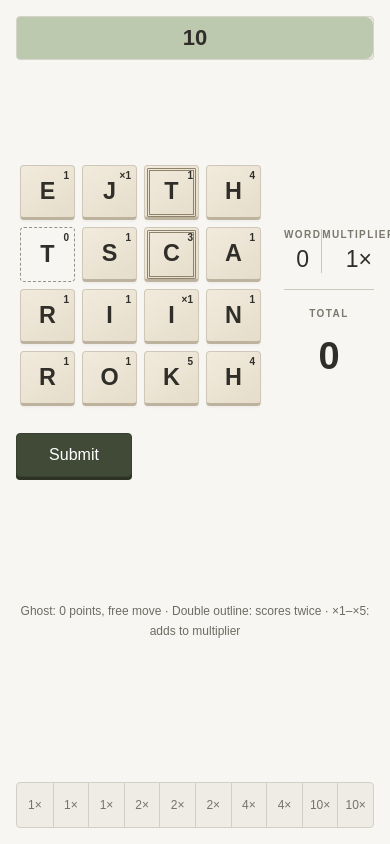
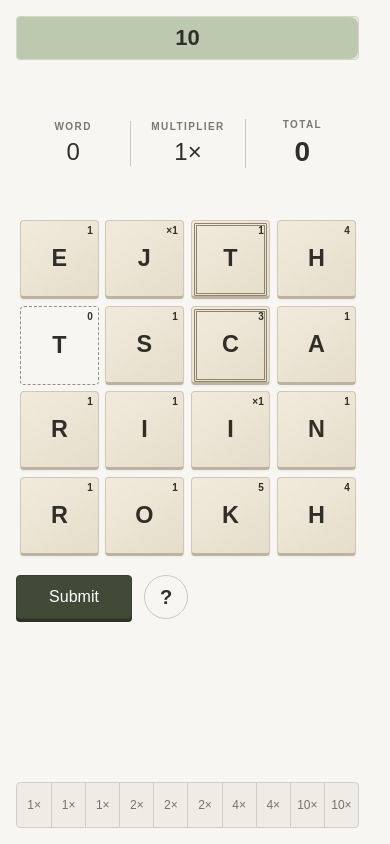
Before and after one commit to Samarinara/papyrus, a SvelteKit app: page / in a window 390 px wide. Built offline with nearby package versions, Linux system fonts and the light colour scheme.

Commit message:
Improve mobile game UI with help dialog and word validity feedback

```diff
--- a/src/routes/+page.svelte
+++ b/src/routes/+page.svelte
@@ -32,6 +32,8 @@
 	let invalidTile = $state<number | null>(null);
 	let scoring = $state(false);
 	let grid = $state<HTMLDivElement>();
+	let helpDialog = $state<HTMLDialogElement>();
+	let helpOpen = $state(false);
 	let tileVersions = $state(Array<number>(16).fill(0));
 	let dealOrder = $state(Array.from({ length: 16 }, (_, index) => index));
 	let award = $state<{ id: number; points: number; base: number; multiplier: number } | null>(null);
@@ -59,6 +61,15 @@
 	const multiplier = $derived(scoring ? countedMultiplier : multiplierFor(path.length));
 	const freeWord = $derived(path.length > 0 && moveCostFor(board, path) === 0);
 	const word = $derived(wordFor(board, path));
+	const validWord = $derived(ready && word.length >= 2 && dictionary.has(word.toLowerCase()));
+	const wordStatus = $derived(
+		!ready || !word ? '' : validWord ? 'Valid Word' : 'Not In Dictionary'
+	);
+
+	function openHelp() {
+		helpDialog?.showModal();
+		helpOpen = true;
+	}
 	const connections = $derived(path.slice(1).map((to, index) => ({ from: path[index], to })));
 
 	function pulseBar(type: 'moves' | 'track') {
@@ -253,7 +264,16 @@
 	}
 
 	function keydown(event: KeyboardEvent) {
-		if (moves === 0 || !ready || scoring || event.altKey || event.ctrlKey || event.metaKey) return;
+		if (
+			helpOpen ||
+			moves === 0 ||
+			!ready ||
+			scoring ||
+			event.altKey ||
+			event.ctrlKey ||
+			event.metaKey
+		)
+			return;
 		if (
 			event.target instanceof HTMLButtonElement &&
 			!event.target.hasAttribute('data-tile') &&
@@ -347,6 +367,11 @@
 
 		<div class="play-area">
 			<div class="board-column">
+				<div class="word-status" aria-live="polite" aria-atomic="true">
+					{#key wordStatus}
+						<span class:valid={validWord}>{wordStatus}</span>
+					{/key}
+				</div>
 				<div
 					class="grid"
 					bind:this={grid}
@@ -419,6 +444,7 @@
 						{/each}
 					</svg>
 				</div>
+				<div class="board-actions">
 					<button
 						class="submit"
 						class:primed={path.length >= 2}
@@ -426,6 +452,13 @@
 						disabled={!ready || scoring}
 						>{scoring ? 'Counting…' : ready ? 'Submit' : 'Loading…'}</button
 					>
+					<button
+						class="help-button"
+						aria-label="How to play"
+						aria-haspopup="dialog"
+						onclick={openHelp}>?</button
+					>
+				</div>
 				<p class="free-word">{freeWord ? 'Ghost word · no move used' : ''}</p>
 			</div>
 
@@ -453,9 +486,11 @@
 						>
 					</div>
 				</div>
+				<div class="total-stat">
 					<div class="total-label" aria-hidden="true">Total</div>
 					<div class="total" aria-label={`Game total: ${total}`} data-testid="total">
 						<AnimatedNumber value={total} label={`Game total: ${total}`} strong />
+					</div>
 				</div>
 				{#if award}
 					{#key award.id}
@@ -468,9 +503,6 @@
 			</div>
 		</div>
 
-		<p class="tile-guide">
-			Ghost: 0 points, free move · Double outline: scores twice · ×1–×5: adds to multiplier
-		</p>
 		<div class="feedback" role="status">
 			{#key rejectionCount}<p class:rejected={message !== ''}>{message}</p>{/key}
 		</div>
@@ -512,3 +544,41 @@
 		</div>
 	{/if}
 </main>
+
+<dialog
+	class="help-dialog"
+	bind:this={helpDialog}
+	onclose={() => (helpOpen = false)}
+	aria-labelledby="help-title"
+>
+	<div class="help-heading">
+		<h1 id="help-title">How to play</h1>
+		<button class="help-close" aria-label="Close help" onclick={() => helpDialog?.close()}>×</button
+		>
+	</div>
+	<p>Make words, earn points, and beat your high score in ten moves.</p>
+	<h2>Connect letters</h2>
+	<p>
+		Tap or drag through neighboring tiles, including diagonals, to spell a word of at least two
+		letters. Tap a selected tile to remove it and the letters after it, then press Submit when
+		you’re ready. Each word can only be played once.
+	</p>
+	<h2>Build your score</h2>
+	<p>
+		Letter points are added together and multiplied by your word bonus: 2× for 4–6 letters, 4× for
+		7–8, and 10× for 9 or more. Used tiles are replaced after each accepted word.
+	</p>
+	<ul>
+		<li>
+			<strong>Ghost (dashed outline):</strong> scores no points and makes the entire word cost no move.
+		</li>
+		<li><strong>Double outline:</strong> counts that letter’s points twice.</li>
+		<li>
+			<strong>×1–×5 tiles:</strong> add to your word multiplier instead of scoring letter points.
+		</li>
+	</ul>
+	<p class="help-keyboard">
+		Keyboard: arrow keys move between tiles, Space selects, and Enter submits. Escape closes this
+		guide.
+	</p>
+</dialog>
--- a/src/routes/layout.css
+++ b/src/routes/layout.css
@@ -653,10 +653,156 @@ button:focus-visible {
 	font-size: 12px;
 	color: #52683d;
 }
-.tile-guide {
-	text-align: center;
+
+/* Reserve the status line so changing validity never shifts the board. */
+.word-status {
+	min-height: 24px;
+	margin: 0 6px 8px;
+	text-align: right;
 	font-size: 12px;
-	line-height: 1.6;
+	font-weight: 700;
+	color: #8d3f35;
+}
+.word-status span {
+	display: inline-block;
+	animation: status-in 130ms ease-out;
+}
+.word-status .valid {
+	color: #52683d;
+}
+@keyframes status-in {
+	from {
+		opacity: 0;
+		transform: translateY(3px);
+	}
+	to {
+		opacity: 1;
+		transform: translateY(0);
+	}
+}
+.board-actions {
+	display: flex;
+	align-items: center;
+	gap: 12px;
+	margin-top: 20px;
+}
+.board-actions .submit {
+	margin-top: 0;
+}
+.help-button,
+.help-close {
+	width: 44px;
+	min-height: 44px;
+	flex-shrink: 0;
+	border: 1px solid #cbc8bd;
+	border-radius: 50%;
+	background: transparent;
+	font-size: 20px;
+	font-weight: 700;
+}
+.help-button:hover,
+.help-close:hover {
+	background: #e9e7e0;
+}
+html {
+	scrollbar-gutter: stable;
+}
+body:has(.help-dialog[open]) {
+	overflow: hidden;
+}
+.help-dialog {
+	width: min(520px, calc(100% - 32px));
+	max-height: calc(100svh - 32px);
+	margin: auto;
+	padding: 24px;
+	border: 1px solid #d6d3c9;
+	border-radius: 14px;
+	background: #f7f6f2;
+	color: #302e29;
+	box-shadow: 0 24px 80px #302e2933;
+	overscroll-behavior: contain;
+	line-height: 1.55;
+}
+.help-dialog[open] {
+	animation: status-in 130ms ease-out;
+}
+.help-dialog::backdrop {
+	background: rgb(30 32 26 / 45%);
+}
+.help-heading {
+	display: flex;
+	align-items: center;
+	justify-content: space-between;
+	gap: 16px;
+}
+.help-heading h1 {
+	margin: 0;
+	font-size: 24px;
+}
+.help-dialog h2 {
+	margin: 20px 0 6px;
+	font-size: 16px;
+}
+.help-dialog p {
+	margin: 12px 0;
+}
+.help-dialog ul {
+	padding-left: 20px;
+}
+.help-dialog li + li {
+	margin-top: 8px;
+}
+.help-keyboard {
+	font-size: 13px;
 	color: #6d6c61;
-	margin: 20px 0 0;
 }
+@media (max-width: 600px) {
+	.play-area {
+		grid-template-columns: minmax(0, 440px);
+		gap: 16px;
+		padding-top: 20px;
+	}
+	.scoreboard {
+		grid-row: 1;
+		margin-bottom: 0;
+		display: grid;
+		grid-template-columns: 2fr 1fr;
+		align-items: center;
+	}
+	.score-columns {
+		border-bottom: 0;
+		padding-bottom: 0;
+		font-size: 24px;
+	}
+	.total-stat {
+		border-left: 1px solid #cbc8bd;
+		min-width: 0;
+	}
+	.total-label {
+		padding-top: 0;
+	}
+	.total {
+		padding-top: 6px;
+		font-size: 28px;
+	}
+	.score-award {
+		top: 0;
+		left: auto;
+		right: 0;
+		width: 33.333%;
+		background: #f7f6f2;
+		border-radius: 4px;
+	}
+	.award-formula {
+		padding-top: 0;
+	}
+	.board-actions {
+		margin-top: 16px;
+	}
+	.feedback {
+		margin: 8px 0 16px;
+	}
+	.help-dialog {
+		padding: 20px;
+	}
+}
```
Also changed, not shown: tests/game.e2e.ts (+66 -0 lines). Lines whose indentation alone changed are shown as unchanged.
